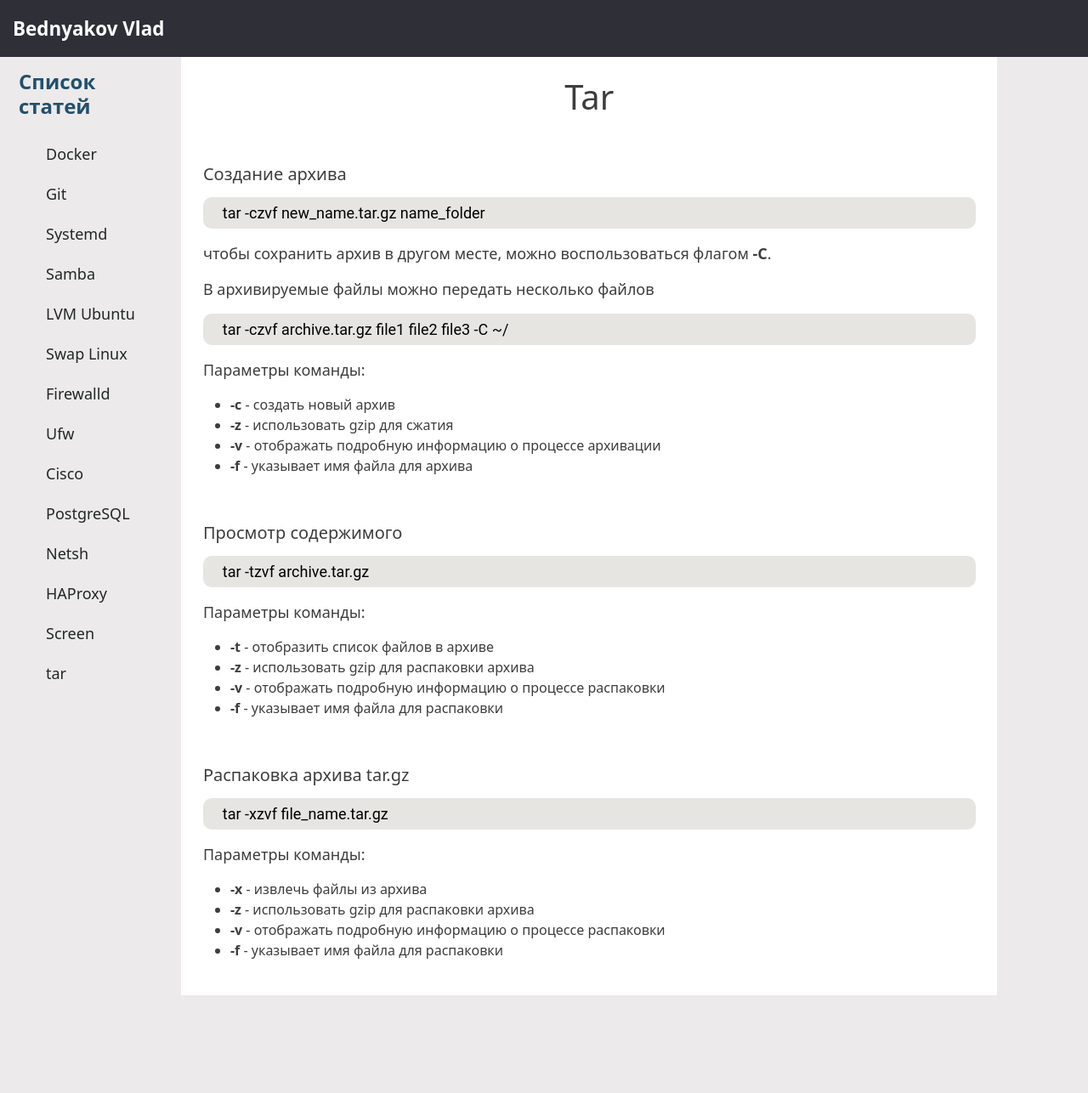
After one commit to vladfire98/django, a Django app: template homepage/templates/homepage/tar.html in a window 1280 px wide. The commit adds this page. Shown: the whole page at 85% size. Run offline with Django 3.2, Linux system fonts and the light colour scheme; the template is opened without the code that fills it, so the values that code supplies are empty.

Commit message:
added tar page

```diff
--- a/homepage/templates/homepage/base.html
+++ b/homepage/templates/homepage/base.html
@@ -33,6 +33,7 @@
 					<a href="{% url 'netsh' %}"> <li>Netsh </li> </a>
 					<a href="{% url 'haproxy' %}"> <li>HAProxy </li> </a>
 					<a href="{% url 'screen' %}"> <li>Screen </li> </a>
+					<a href="{% url 'tar' %}"> <li>tar </li> </a>
 
 				</ul>
 			</div>
--- /dev/null
+++ b/homepage/templates/homepage/tar.html
@@ -0,0 +1,49 @@
+{% extends 'homepage/base.html' %}
+{% block content %}
+<h1>Tar</h1>
+
+<h5>Создание архива</h5>
+<pre>
+    tar -czvf new_name.tar.gz name_folder
+</pre>
+<p>чтобы сохранить архив в другом месте, можно воспользоваться флагом <b>-C</b>. </p>
+
+<p>В архивируемые файлы можно передать несколько файлов</p>
+<pre>
+    tar -czvf archive.tar.gz file1 file2 file3 -C ~/
+</pre>
+
+<p>Параметры команды:</p>
+<ul>
+    <li><b>-c</b>  - создать новый архив</li>
+    <li><b>-z</b>  - использовать gzip для сжатия</li>
+    <li><b>-v</b>  - отображать подробную информацию о процессе архивации</li>
+    <li><b>-f</b>  - указывает имя файла для архива</li>
+</ul>
+
+<h5>Просмотр содержимого</h5>
+<pre>
+    tar -tzvf archive.tar.gz
+</pre>
+
+<p>Параметры команды:</p>
+<ul>
+    <li><b>-t</b>  - отобразить список файлов в архиве</li>
+    <li><b>-z</b>  - использовать gzip для распаковки архива</li>
+    <li><b>-v</b>  - отображать подробную информацию о процессе распаковки</li>
+    <li><b>-f</b>  - указывает имя файла для распаковки</li>
+</ul>
+
+<h5>Распаковка архива tar.gz</h5>
+<pre>
+    tar -xzvf file_name.tar.gz
+</pre>
+<p>Параметры команды:</p>
+<ul>
+    <li><b>-x</b>  - извлечь файлы из архива</li>
+    <li><b>-z</b>  - использовать gzip для распаковки архива</li>
+    <li><b>-v</b>  - отображать подробную информацию о процессе распаковки</li>
+    <li><b>-f</b>  - указывает имя файла для распаковки</li>
+</ul>
+
+{% endblock %}
--- a/homepage/urls.py
+++ b/homepage/urls.py
@@ -18,4 +18,5 @@ urlpatterns = [
     path('ufw/', ufw, name='ufw'),
     path('git/', git, name='git'),
     path('screen/', screen, name='screen'),
+    path('tar/', tar, name='tar'),
 ]
--- a/homepage/views.py
+++ b/homepage/views.py
@@ -58,5 +58,8 @@ def git(request):
 def screen(request):
     return render(request, 'homepage/screen.html', {'title': 'screen'})
 
+def tar(request):
+    return render(request, 'homepage/tar.html', {'title': 'tar'})
+
 def PackageNotFoundError(request, exception):
     return HttpResponseNotFound('<h1>Страница не найдена</h1>')
```
